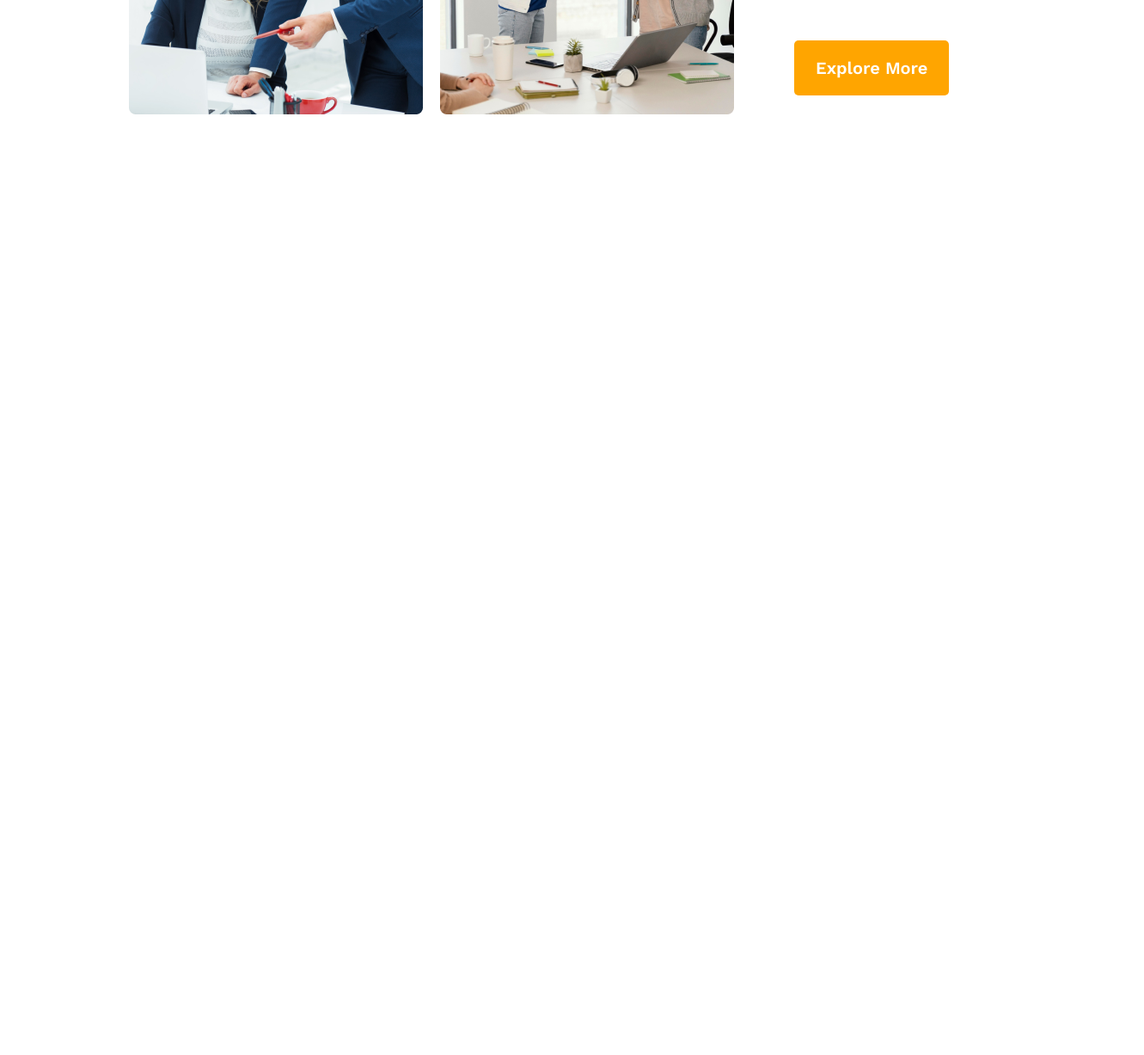
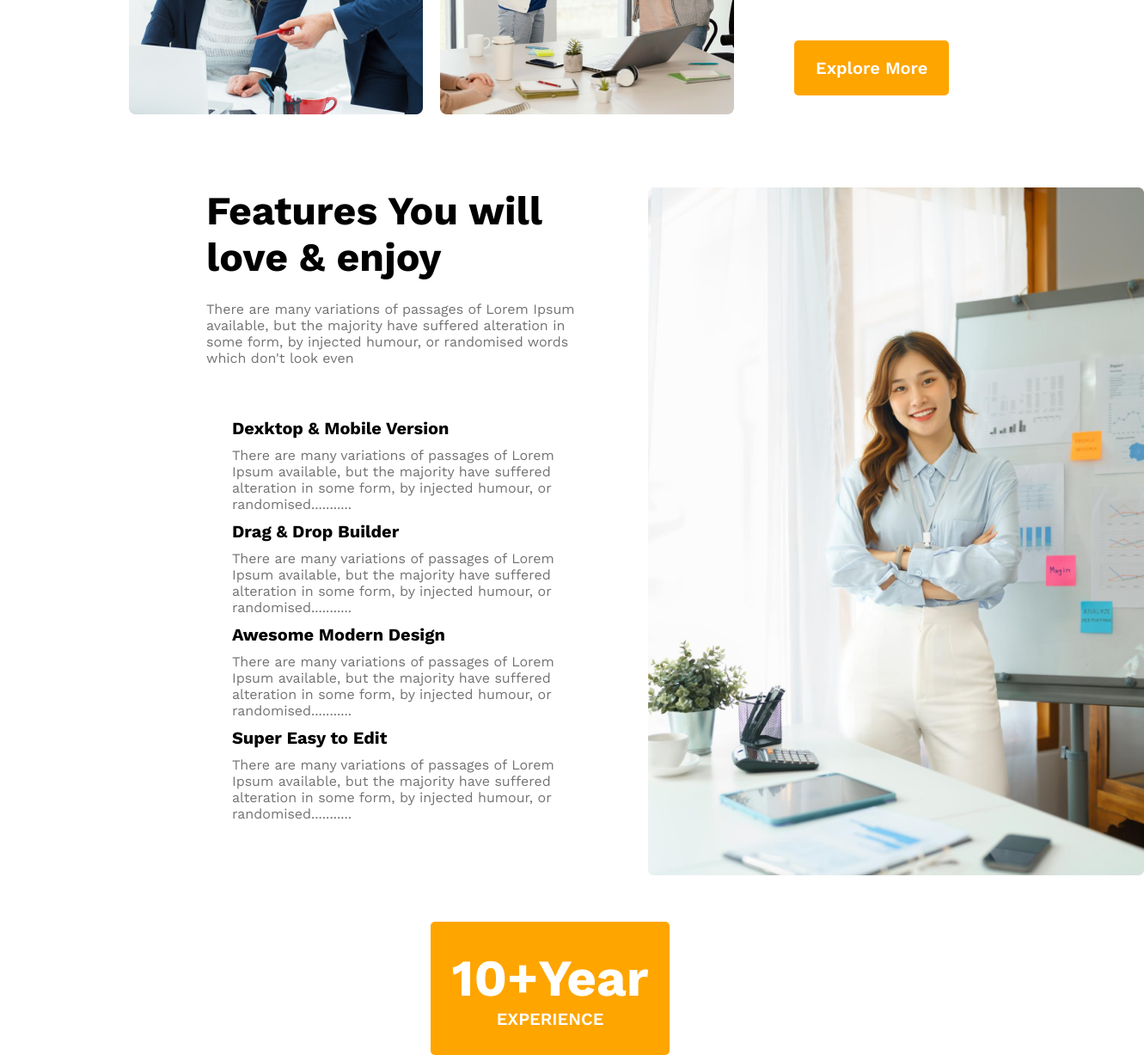
Before and after one commit to Sakhawat-Saim/architect-web, a plain HTML site: page index.html in a window 1280 px wide. Shown: the part 1809-3036 px from the top of the page at 86% size, 1331 px wide, since content can reach past the window. Before the commit the page ends 2027 px from the top, so only its background shows below. Drawn offline with nearby package versions, Linux system fonts and the light colour scheme.

Commit message:
middle section done

```diff
--- a/index.html
+++ b/index.html
@@ -55,6 +55,36 @@
           </div>
         </div>
       </section>
+
+      <section class="second-section">
+
+        <div class="second-section-feature">
+          <h1 class="h1">Features You will love & enjoy</h1>
+          <p class="p">There are many variations of passages of Lorem Ipsum available, but the majority have suffered alteration in some form, by injected humour, or randomised words which don't look even</p>
+          <div class="second-section-description">
+            <h2>Dexktop & Mobile Version</h2>
+            <p>There are many variations of passages of Lorem Ipsum available, but the majority have suffered alteration in some form, by injected humour, or randomised...........</p>
+          </div>
+          <div class="second-section-description">
+            <h2>Drag & Drop Builder</h2>
+            <p>There are many variations of passages of Lorem Ipsum available, but the majority have suffered alteration in some form, by injected humour, or randomised...........</p>
+          </div>
+          <div class="second-section-description">
+            <h2>Awesome Modern Design</h2>
+            <p>There are many variations of passages of Lorem Ipsum available, but the majority have suffered alteration in some form, by injected humour, or randomised...........</p>
+          </div>
+          <div class="second-section-description">
+            <h2>Super Easy to Edit</h2>
+            <p>There are many variations of passages of Lorem Ipsum available, but the majority have suffered alteration in some form, by injected humour, or randomised...........</p>
+          </div>
+        </div>
+        <div class="second-section-img">
+          <img src="images/architect.png" alt="">
+        </div>
+      </section>
+      <div class="experience-btn-cls">
+        <button class="experience-btn"><span style="font-weight: 700; font-size: 3em;">10+Year</span><br>EXPERIENCE</button>
+      </div>
     </main>
   </body>
 </html>
--- a/style/style.css
+++ b/style/style.css
@@ -103,3 +103,73 @@ nav ul li {
     font-weight: 500;
     color: gray;
 }
+
+.second-section {
+    display: flex;
+    padding-left: 240px;
+    padding-right: 240px;
+    gap: 54px;
+    justify-content: space-between;
+}
+
+.second-section-feature h1 {
+    font-size: 2.9em;
+    font-weight: 700;
+    margin-bottom: 24px;
+}
+
+.second-section-feature p {
+    font-size: 1em;
+    font-weight: 400;
+    margin-bottom: 30px;
+    color: #727272;
+}
+
+.second-section-description h2 {
+    font-size: 1.25em;
+}
+
+.h1 {
+    margin-bottom: 24px;
+}
+
+.p {
+    margin-bottom: 30px;
+
+}
+
+.second-section-description {
+    width: 460px;
+    height: 100px;
+    padding: 30px 30px;
+    margin-bottom: 20px;
+}
+
+.second-section-description h2 {
+    margin-bottom: 10px;
+}
+
+.second-section-description p {
+    color: #727272;
+}
+
+.second-section-img img {
+  height: 800px;
+}
+
+.experience-btn-cls {
+    display: flex;
+    justify-content: center;
+    align-items: center;
+}
+
+.experience-btn{
+    background-color: orange;
+    padding: 30px 25px 30px 25px;
+    color: white;
+    border: none;
+    border-radius: 5px;
+    font-size: 1.25em;
+    font-weight: 600;
+    margin-top: 50px;
+}
```
